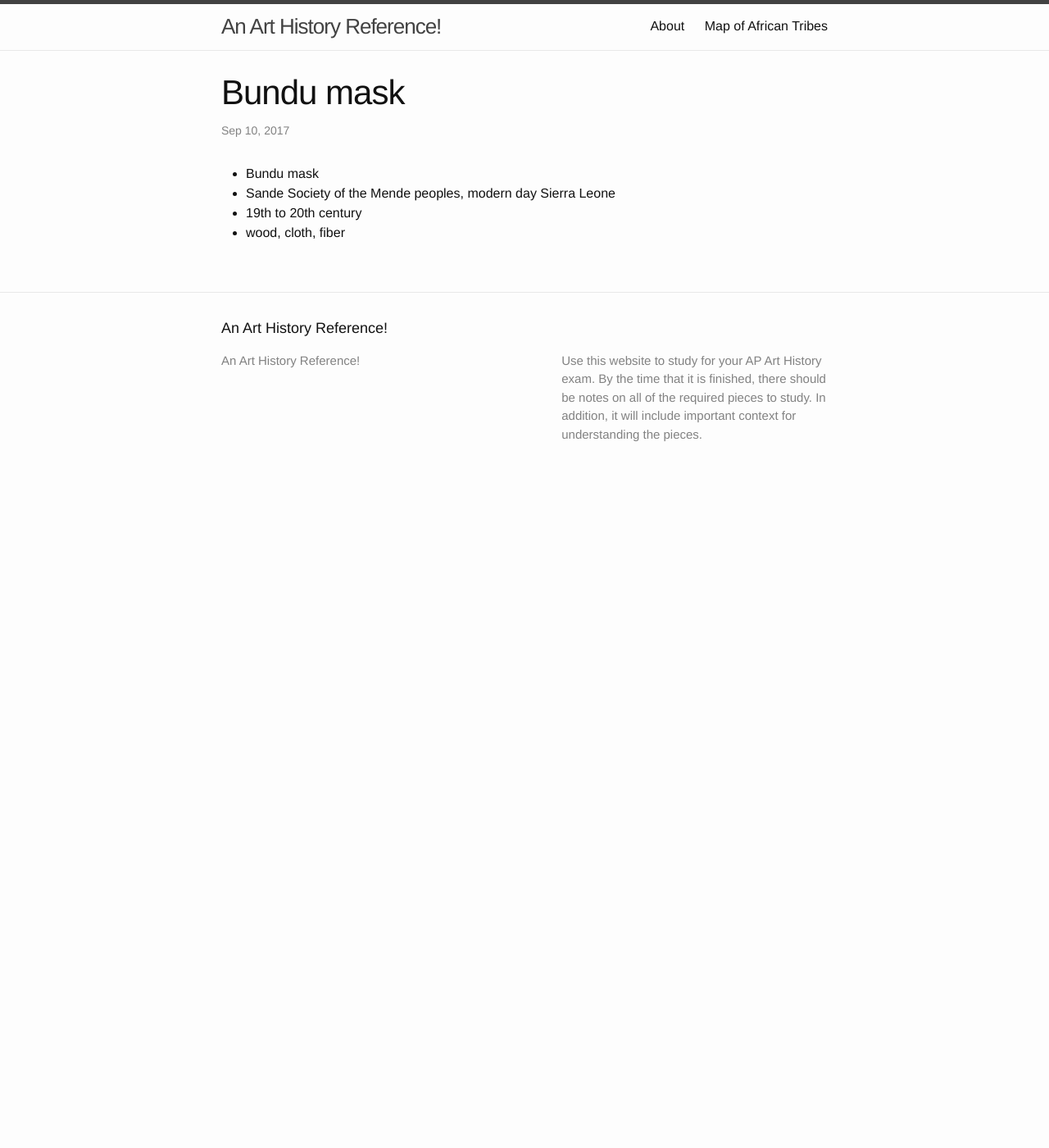
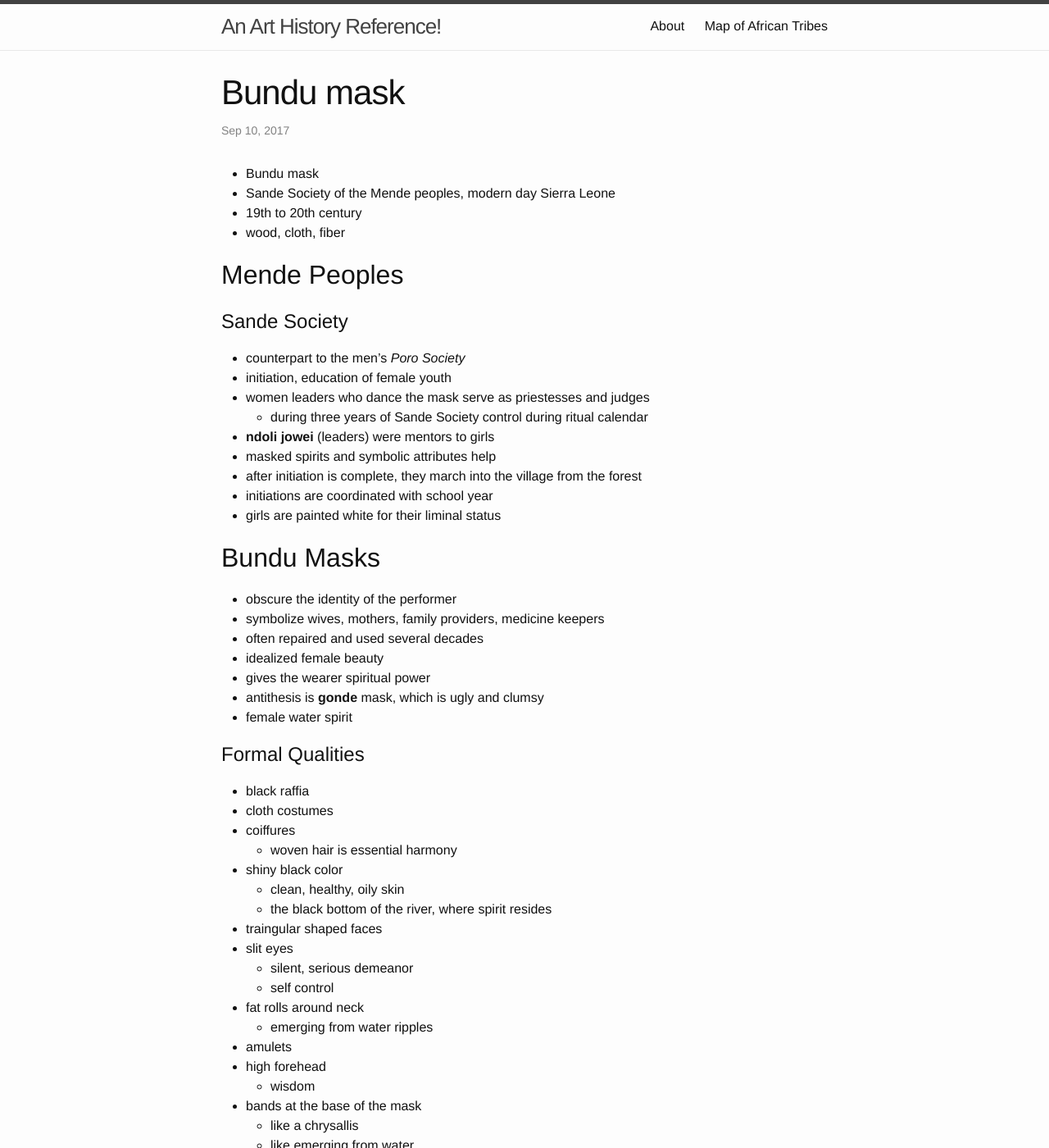
Before and after one commit to mbhs-arth/mbhs-arth.github.io, a Jekyll site: the page built from _posts/2017-09-10-bundu-mask.md, in a window 1280 px wide and 1400 px high. Shown: the whole window at 82% size. Built offline with Jekyll 4.4.1, drawn with Linux system fonts in a browser that asks for light colours; comment, search, counter and statistics services are not loaded.

Commit message:
veranda, mblo, bundu

```diff
--- a/_posts/2017-09-10-bundu-mask.md
+++ b/_posts/2017-09-10-bundu-mask.md
@@ -8,3 +8,47 @@ date: 2017-09-10 00:13
 * Sande Society of the Mende peoples, modern day Sierra Leone
 * 19th to 20th century
 * wood, cloth, fiber
+
+## Mende Peoples
+
+# Sande Society
+* counterpart to the men's *Poro Society*
+* initiation, education of female youth
+* women leaders who dance the mask serve as priestesses and judges
+  * during three years of Sande Society control during ritual calendar
+* **ndoli jowei** (leaders) were mentors to girls
+* masked spirits and symbolic attributes help
+* after initiation is complete, they march into the village from the forest
+* initiations are coordinated with school year
+* girls are painted white for their liminal status
+
+
+## Bundu Masks
+* obscure the identity of the performer
+* symbolize wives, mothers, family providers, medicine keepers
+* often repaired and used several decades
+* idealized female beauty
+* gives the wearer spiritual power
+* antithesis is **gonde** mask, which is ugly and clumsy
+* female water spirit
+
+# Formal Qualities
+* black raffia
+* cloth costumes
+* coiffures
+  * woven hair is essential harmony
+* shiny black color
+  * clean, healthy, oily skin
+  * the black bottom of the river, where spirit resides
+* traingular shaped faces
+* slit eyes
+  * silent, serious demeanor
+  * self control
+* fat rolls around neck
+  * emerging from water ripples
+* amulets
+* high forehead
+  * wisdom
+* bands at the base of the mask
+  * like a chrysallis
+  * like emerging from water
```
Also changed, not shown: _posts/2017-09-10-mblo.md (+41 -0 lines), _posts/2017-09-10-veranda-post.md (+39 -0 lines).
